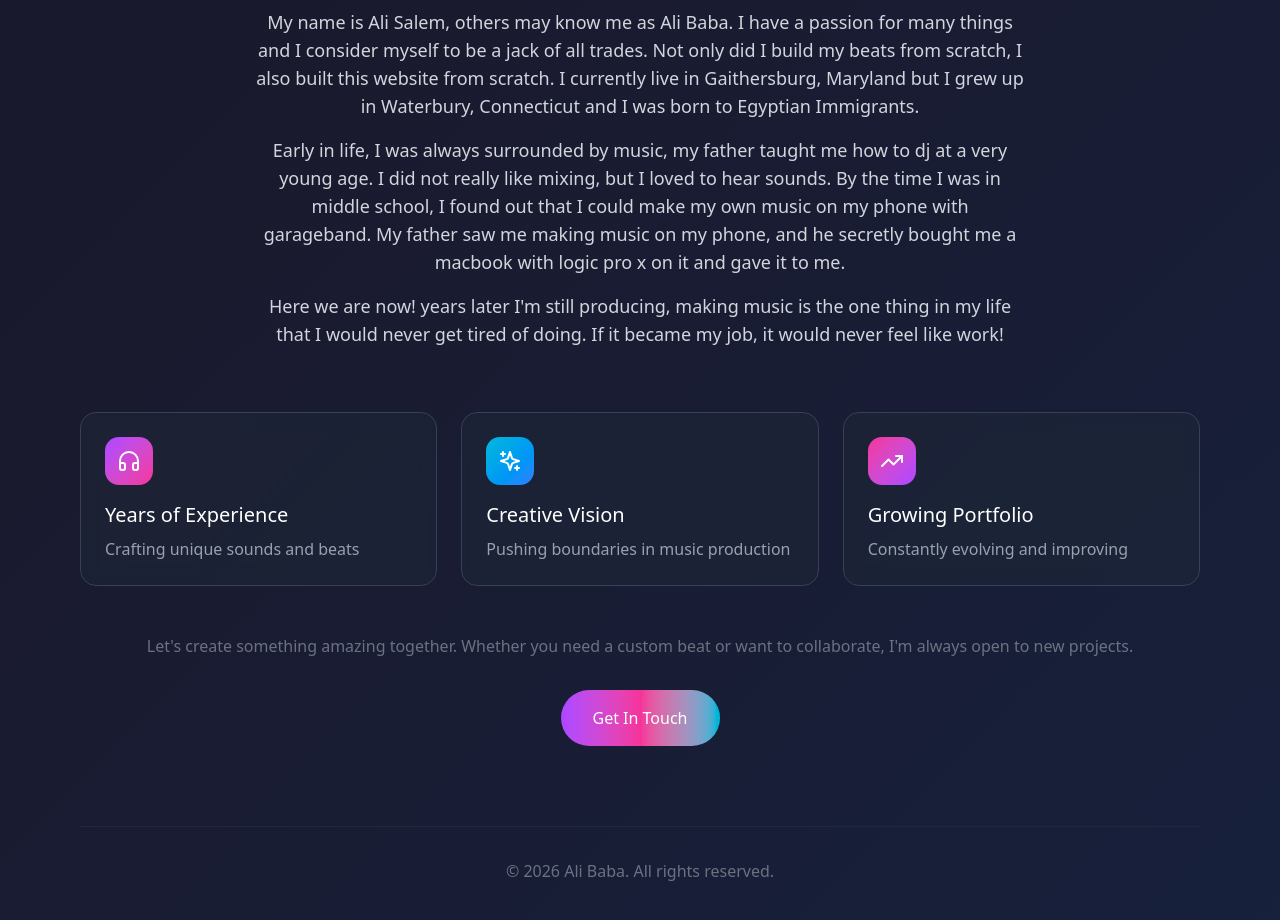
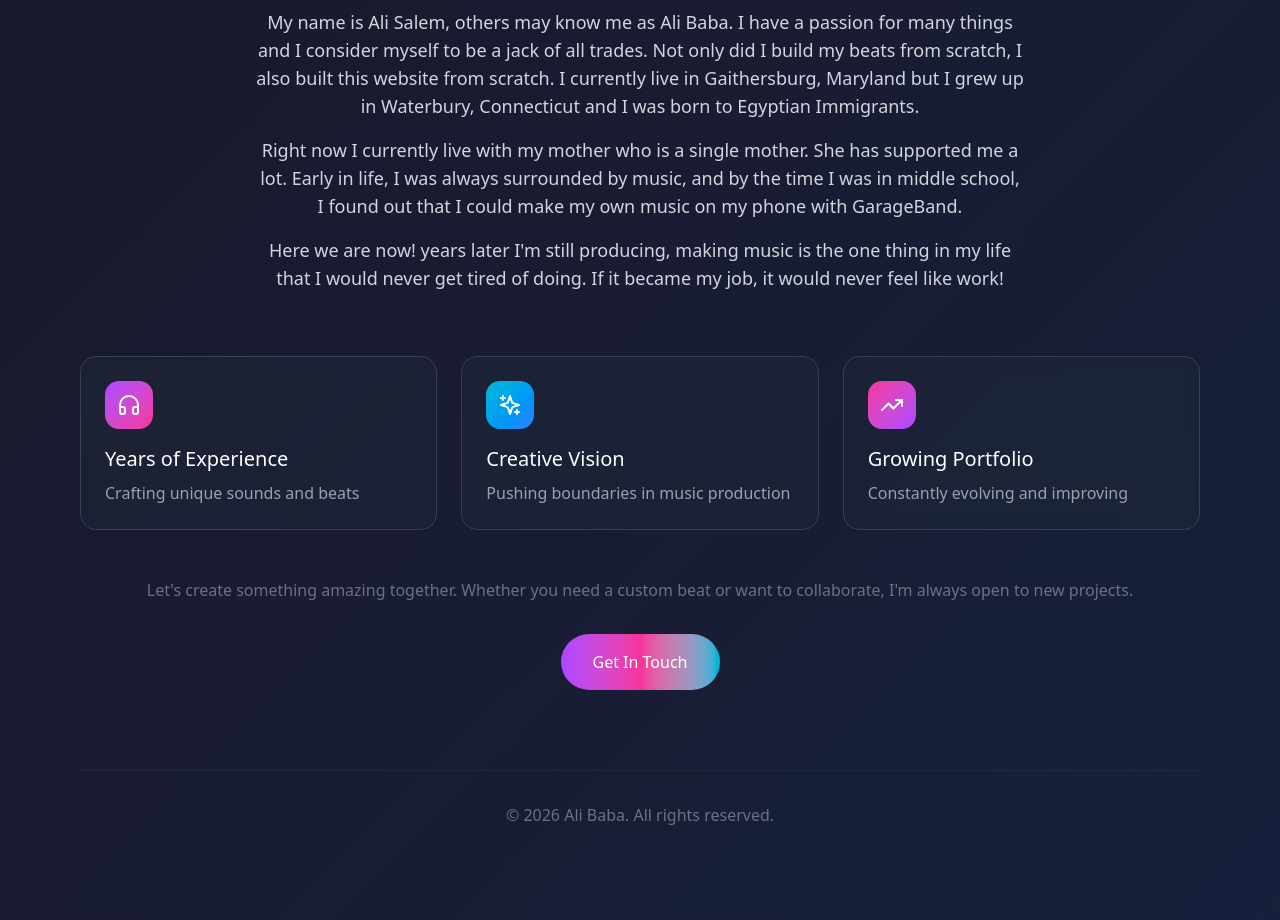
Before and after one commit to Alibababeats/AliBabaMusicPortfolio, a Next.js app: page / in a window 1280 px wide. Shown: the part 1800-2720 px from the top of the page. Built offline with nearby package versions, Linux system fonts and the light colour scheme.

Commit message:
Update About section

```diff
--- a/src/components/AboutSection.tsx
+++ b/src/components/AboutSection.tsx
@@ -47,7 +47,7 @@ export default function AboutSection() {
           My name is Ali Salem, others may know me as Ali Baba. I have a passion for many things and I consider myself to be a jack of all trades. Not only did I build my beats from scratch, I also built this website from scratch. I currently live in Gaithersburg, Maryland but I grew up in Waterbury, Connecticut and I was born to Egyptian Immigrants.
         </p>
         <p className="text-lg text-gray-300 mb-4">
-          Early in life, I was always surrounded by music, my father taught me how to dj at a very young age. I did not really like mixing, but I loved to hear sounds. By the time I was in middle school, I found out that I could make my own music on my phone with garageband. My father saw me making music on my phone, and he secretly bought me a macbook with logic pro x on it and gave it to me.
+          Right now I currently live with my mother who is a single mother. She has supported me a lot. Early in life, I was always surrounded by music, and by the time I was in middle school, I found out that I could make my own music on my phone with GarageBand.
         </p>
         <p className="text-lg text-gray-300">
           Here we are now! years later I'm still producing, making music is the one thing in my life that I would never get tired of doing. If it became my job, it would never feel like work!
```
